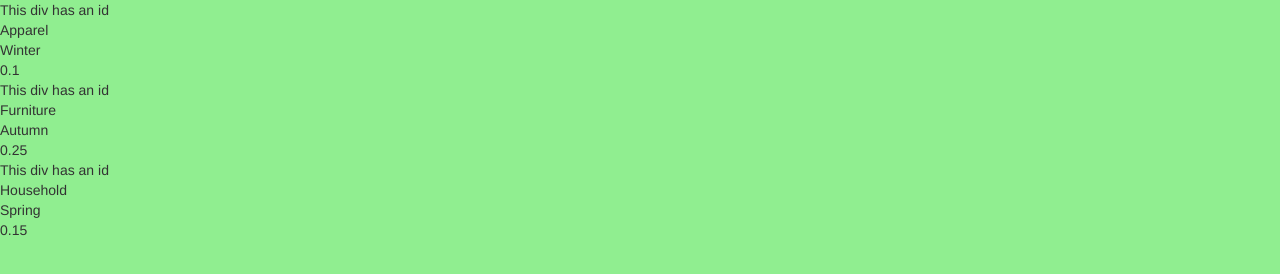
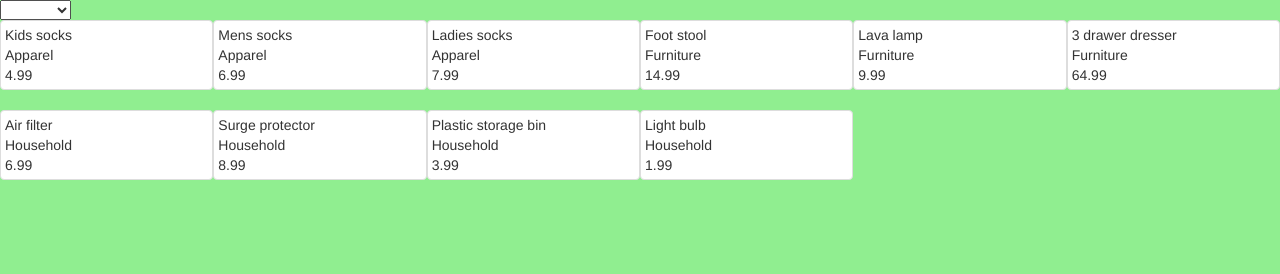
Before and after one commit to bryanhmiller/Seasonal-Sales, a plain HTML site: page index.html in a window 1280 px wide. Drawn offline with nearby package versions, Linux system fonts and the light colour scheme.

Commit message:
Completed objectives for seasonal sales assignment.  Code is working

```diff
--- a/index.html
+++ b/index.html
@@ -7,7 +7,14 @@
 	<link rel="stylesheet" type="text/css" href="./styles.css">
 </head>
 <body>
+	<select id="dropdown">
+		<option></option>
+		<option>Winter</option>
+		<option>Autumn</option>
+		<option>Spring</option>
+	</select>
 	<div id="categories"></div>
+	<div id="products"></div>
 	<script
   	src="https://code.jquery.com/jquery-3.1.1.min.js"
   	integrity="sha256-hVVnYaiADRTO2PzUGmuLJr8BLUSjGIZsDYGmIJLv2b8="
--- a/products.json
+++ b/products.json
@@ -1,6 +1,3 @@
-// The two JSON representations above should be in two files: products.json, and
-// categories.json. You should load both file via XHRs and store the contents in
-// two different JavaScript variables in your code.
 {
   "products": [
     {
--- a/seasonal-sales.js
+++ b/seasonal-sales.js
@@ -1,7 +1,7 @@
-// Your job is to build a web page that lists all of the products, the name of
-// the department it's in, and the price. Additionally, put a <select> element
+// *Your job is to build a web page that lists all of the products*, *the name of
+// the department it's in*, *and the price.* Additionally, *put a <select> element
 // at the top of the page that contains all possible values of the season_discount
-// key in the categories file. As soon as you select one of the seasons, all prices
+// key in the categories file.??* As soon as you select one of the seasons, all prices
 // on the page should immediately be discounted by the corresponding percentage.
 
 // For example, when Spring is chosen, all products in the corresponding Household
@@ -11,41 +11,62 @@
 // categories.json. You should load both file via XHRs and store the contents in
 // two different JavaScript variables in your code.
 var categoryContainer = document.getElementById("categories");
-var catFoodBowl = document.getElementById("catFoodContainer");
+var productContainer = document.getElementById("products");
+var categories = [];
+var products = [];
+var dropdownSelect = document.getElementById("dropdown");
 
-function makeCategoryDom(xhrData){
-	var categoryString = "";
-	var currentCategory;
-	for (var i = 0; i < xhrData.categories.length; i++) {
-		currentCategory = xhrData.categories[i];
-
-		categoryString += `<div id="${currentCategory.id}">This div has an id</div>`;
-		categoryString += `<div>${currentCategory.name}</div>`;
-		categoryString += `<div>${currentCategory.season_discount}</div>`;
-		categoryString += `<div>${currentCategory.discount}</div>`;
-
-		// for (var j = 0; j < currentCategory.types.length; j++) {
-		// 	categoryString += `<p>${currentCategory.types[j].type}</p>`;
-		// 	console.log(currentCategory.types[j].type);
-		// 	console.log(currentCategory.types[j].volumes);
-		// 	for (var k = 0; k < currentCategory.types[j].volumes.length; k++) {
-		// 		categoryString += `<p>Size: ${currentCategory.types[j].volumes[k].name}`;
-		// 		categoryString += `<p>$${currentCategory.types[j].volumes[k].price}`;
-		// 	}
-		// }
+function makeProductDom(discountSeason){
+	var productString = "";
+	var currentProduct;
+	for (var j = 0; j < products.length; j++) {
+		currentProduct = products[j];
+		productString += `<section class="col-sm-3 col-md-2 thumbnail">`;
+		productString += `<div id="${currentProduct.name}">${currentProduct.name}</div>`;
+		productString += `<div id="${currentProduct.category_name}">${currentProduct.category_name}</div>`;
+		if (discountSeason === currentProduct.category_season_discount) {
+			productString += `<div class="price">${currentProduct.season_price}</div>`;
+		} else {
+			productString += `<div class="price">${currentProduct.price}</div>`;
+		}
+		productString += `</section>`;
 	}
-	categoryContainer.innerHTML = categoryString;
+	productContainer.innerHTML = productString;
 }
 
 function categoriesMakerLoaded(){
 	var categoryData = JSON.parse(this.responseText);
-	makeCategoryDom(categoryData);
+	department = categoryData.categories
+}
+
+function productMakerLoaded(){
+	var productData = JSON.parse(this.responseText);
+	products = productData.products
+	products.forEach (function(product){
+		for (var i = 0; i < department.length; i++) {
+			if (product.category_id === department[i].id) {
+				product["category_name"] = department[i].name;
+				product["category_discount"] = department[i].discount;
+				product["category_season_discount"] = department[i].season_discount;
+				product["season_price"] = (product.price - (product.price * department[i].discount)).toFixed(2);
+			}
+		}
+	});
+	makeProductDom("none");
 }
 
 function categoriesFail(){
 	console.log("booooo");
 }
 
+function productFail(){
+	console.log("booooo");
+}
+
+// function selection() {
+// 	console.log(event);
+// 	console.log(event.target);
+// }
 
 var categoriesRequest = new XMLHttpRequest();
 categoriesRequest.addEventListener("load", categoriesMakerLoaded);
@@ -53,7 +74,12 @@ categoriesRequest.addEventListener("error", categoriesFail);
 categoriesRequest.open("GET", "categories.json");
 categoriesRequest.send();
 
-// Extranious Info
-// You work as a developer for a big box store. Here is a JSON representation of a
-// small sample of the products you sell.
-// Here is a JSON representation of some of the departments in your stores.
+var productRequest = new XMLHttpRequest();
+productRequest.addEventListener("load", productMakerLoaded);
+productRequest.addEventListener("error", productFail);
+productRequest.open("GET", "products.json");
+productRequest.send();
+
+dropdownSelect.addEventListener("change", function(event){
+	makeProductDom(event.target.value);
+});
```
